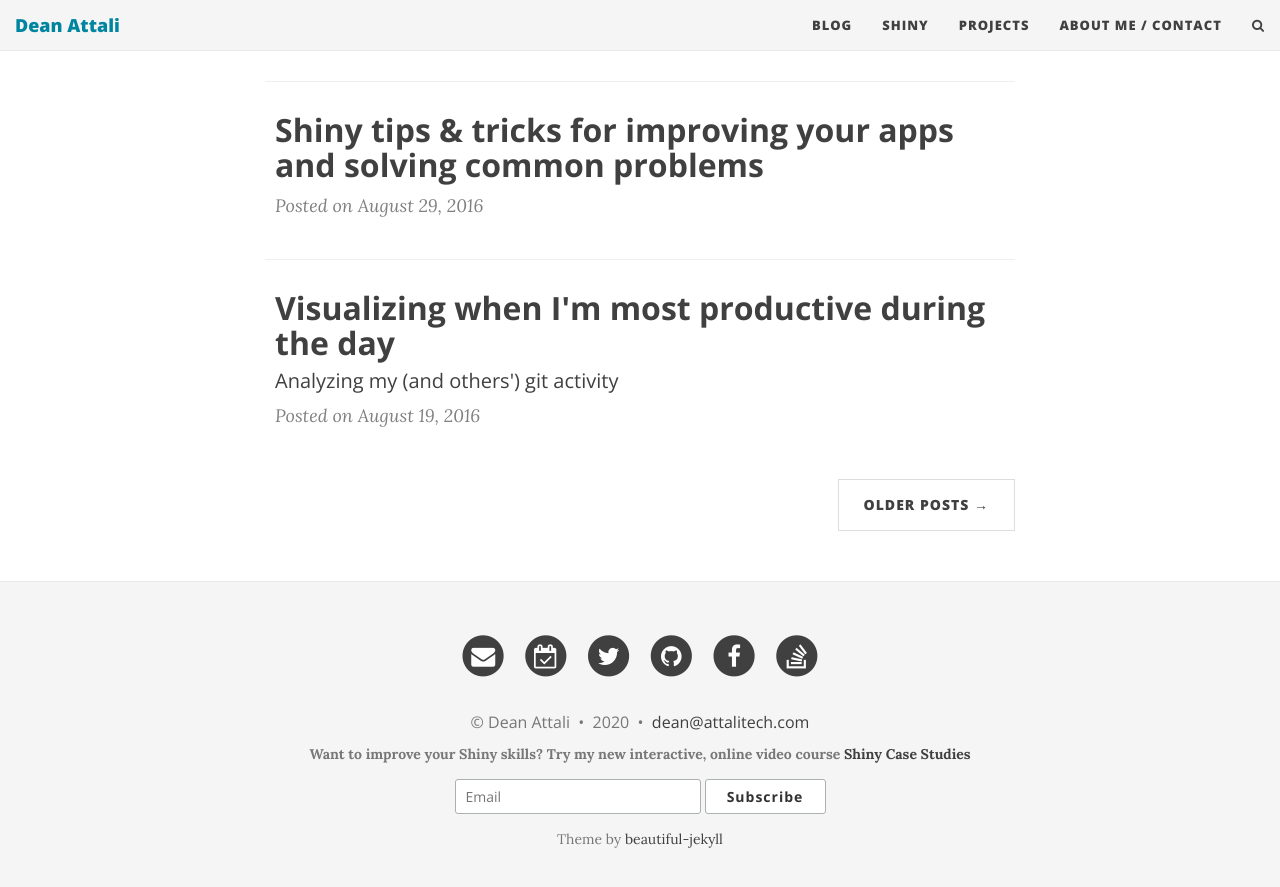
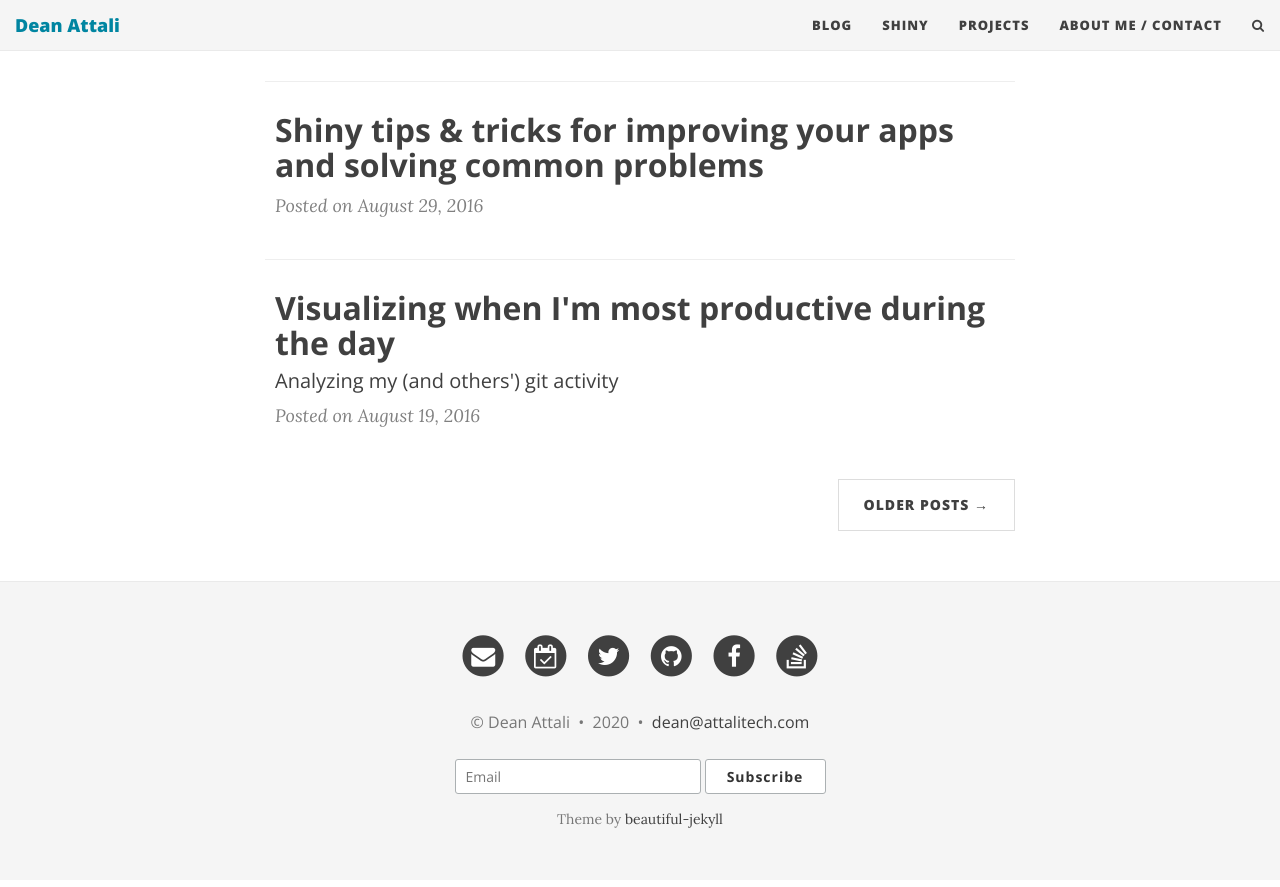
Before and after one commit to daattali/daattali.github.io, a Jekyll site: the page built from index.html, in a window 1280 px wide and 900 px high, scrolled down 2126 px. Shown: the top 887 px of the window. Built offline with Jekyll 4.4.1, drawn with Linux system fonts in a browser that asks for light colours; nearby versions of some CDN libraries; the list of posts is cut into pages by our own code.

Commit message:
remove datacamp link from footer

```diff
--- a/_includes/footer.html
+++ b/_includes/footer.html
@@ -117,10 +117,6 @@
           {% endif %}
         </p>
 
-        <div style="text-align: center; margin: 10px 0 -10px; font-weight: bold;" class="text-muted">
-          Want to improve your Shiny skills? Try my new interactive, online video course <a href="https://www.datacamp.com/courses/building-web-applications-in-r-with-shiny-case-studies">Shiny Case Studies</a>
-        </div>
-
         <div id="mailchimp-subscribe-section-footer" class="mailchimp-subscribe-section">
         <div id="mc_embed_signup-footer">
           <form action="//deanattali.us14.list-manage.com/subscribe/post?u=a579a88c8f09f9b8502b9d0c3&amp;id=c180f5773c" method="post" id="mc-embedded-subscribe-form-footer" name="mc-embedded-subscribe-form" class="validate" target="_blank" novalidate>
```
